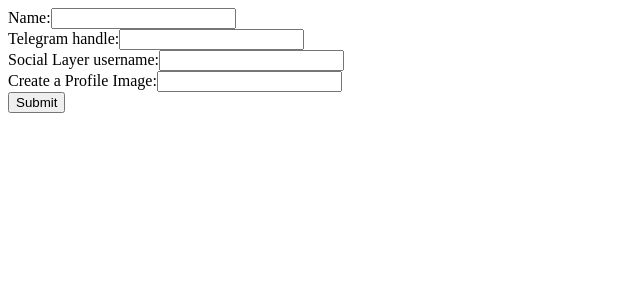
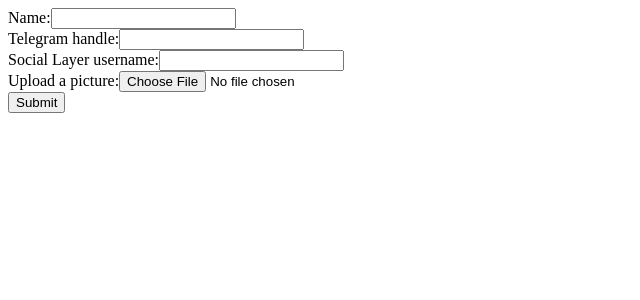
Before and after one commit to nfc-chips-drafts-and-demos/contact-exchange, a Next.js app in the folder esm-nfcs/: page /create-profile in a window 1280 px wide. Shown: the top 300 px of the page, without its empty margins (0-640 px from the left). Built offline with nearby package versions, Linux system fonts and the light colour scheme.

Commit message:
input accepts images
doesn't save yet

```diff
--- a/esm-nfcs/src/app/InputForm.tsx
+++ b/esm-nfcs/src/app/InputForm.tsx
@@ -10,6 +10,7 @@
 }
 
 const InputForm: React.FC = () => {
+  const [selectedImage, setSelectedImage] = useState<string | null>(null);
   const [name, setName] = useState<string>('');
   const [telegram, setTelegram] = useState<string>('');
   const [socialLayer, setSocialLayer] = useState<string>('');
@@ -23,6 +24,17 @@
     setTelegram('');
     setSocialLayer('');
     setProfileImage('');
+  };
+
+  const handleImageUpload = (event: React.ChangeEvent<HTMLInputElement>) => {
+    const file = event.target.files?.[0];
+    if (file) {
+      const reader = new FileReader();
+      reader.onloadend = () => {
+        setSelectedImage(reader.result as string);
+      };
+      reader.readAsDataURL(file);
+    }
   };
 
   return (
@@ -53,12 +65,8 @@
           />
         </div>
         <div>
-          <label>Create a Profile Image:</label>
-          <input
-            type="text"
-            value={profileImage}
-            onChange={(e) => setProfileImage(e.target.value)}
-          />
+          <label>Upload a picture:</label>
+          <input type="file" accept="image/*" onChange={handleImageUpload} />
         </div>
         <button type="submit">Submit</button>
       </form>
@@ -68,7 +76,11 @@
           <p>Name: {submittedData.name}</p>
           <p>Telegram: {submittedData.telegram}</p>
           <p>Social Layer: {submittedData.socialLayer}</p>
-          <p>Profile Image: {submittedData.profileImage}</p>
+          <p>Uploaded Image:
+            {selectedImage && (
+                <img src={selectedImage} alt="Uploaded" style={{ width: '100%', maxWidth: '400px' }} />
+            )}
+          </p>
         </div>
       )}
     </div>
```
